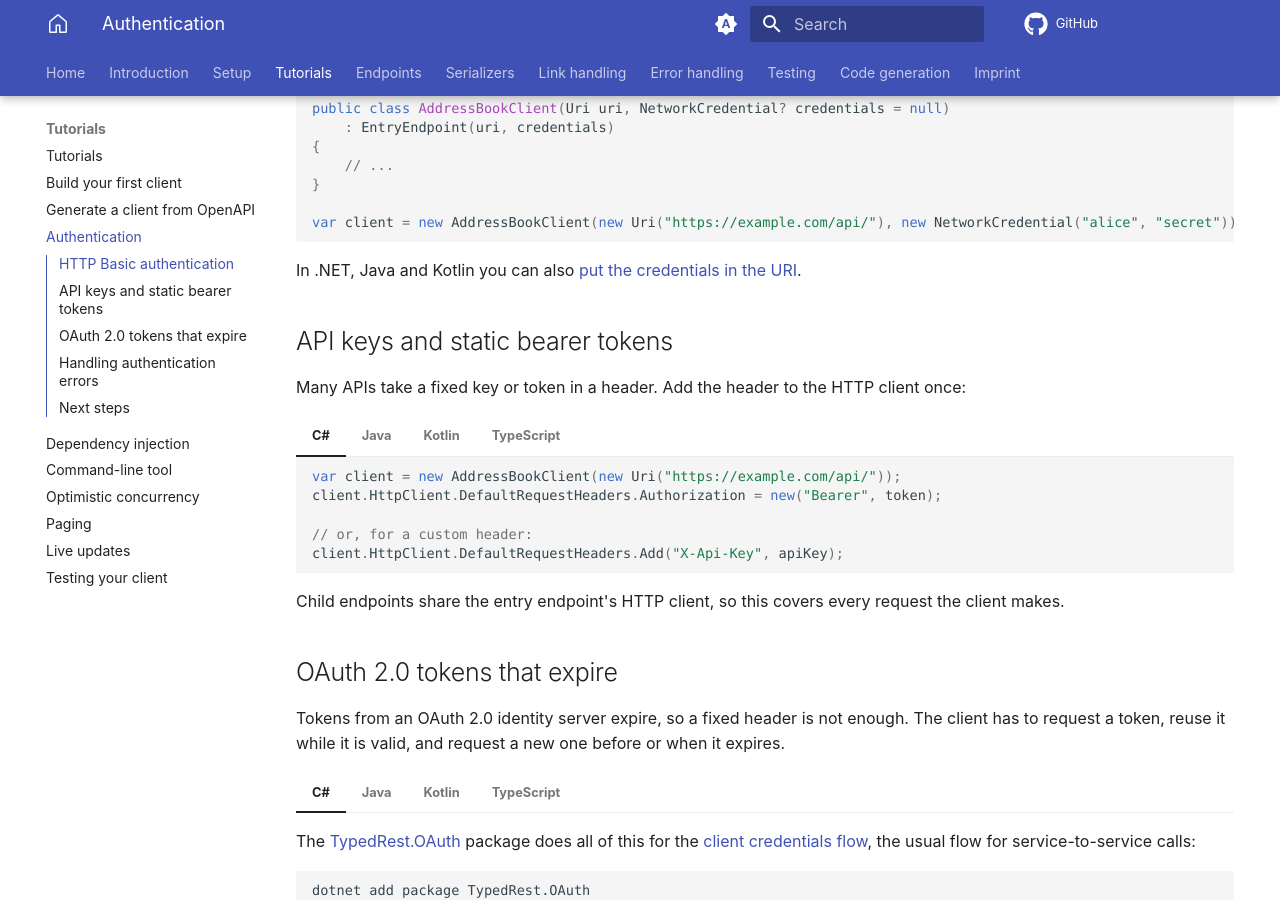
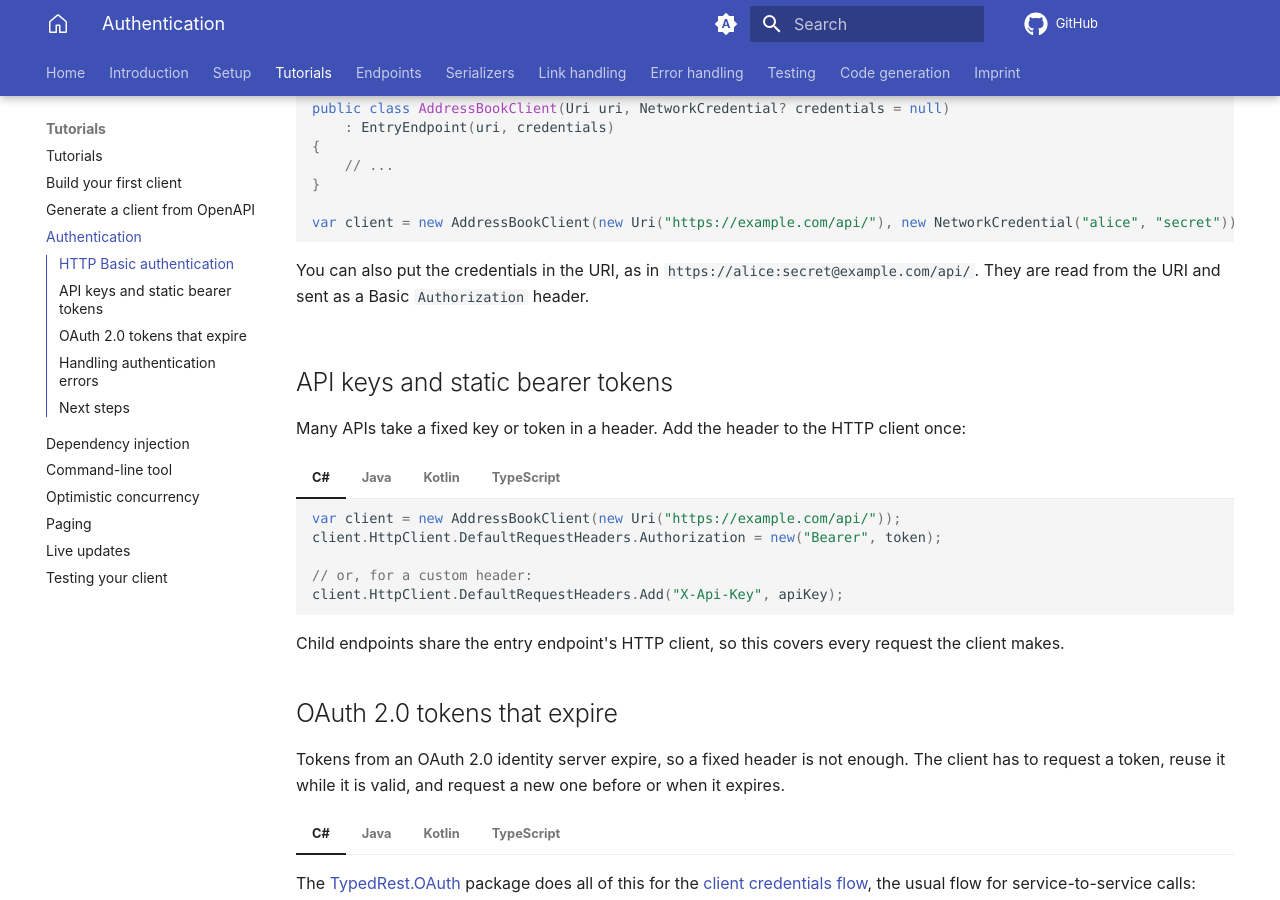
Before and after one commit to TypedRest/docs, an MkDocs documentation site: the page built from docs/tutorials/authentication.md, in a window 1280 px wide and 900 px high, scrolled down 431 px. Built offline with MkDocs 1.6.1 and Material for MkDocs 9.7.7, drawn with Linux system fonts in a browser that asks for light colours; comment, search, counter and statistics services are not loaded.

Commit message:
Tweaked authentication docs

````diff
--- a/docs/tutorials/authentication.md
+++ b/docs/tutorials/authentication.md
@@ -20,6 +20,8 @@ Pass a username and password when creating the entry endpoint:
     var client = new AddressBookClient(new Uri("https://example.com/api/"), new NetworkCredential("alice", "secret"));
     ```
 
+    You can also put the credentials in the URI, as in `https://alice:secret@example.com/api/`. They are read from the URI and sent as a Basic `Authorization` header.
+
 === "Java"
 
     ```java
@@ -34,6 +36,8 @@ Pass a username and password when creating the entry endpoint:
     AddressBookClient client = new AddressBookClient(URI.create("https://example.com/api/"), new HttpCredentials("alice", "secret"));
     ```
 
+    You can also put the credentials in the URI, as in `https://alice:secret@example.com/api/`. They are read from the URI and sent as a Basic `Authorization` header.
+
 === "Kotlin"
 
     ```kotlin
@@ -44,16 +48,14 @@ Pass a username and password when creating the entry endpoint:
     val client = AddressBookClient(URI.create("https://example.com/api/"), HttpCredentials("alice", "secret"))
     ```
 
+    You can also put the credentials in the URI, as in `https://alice:secret@example.com/api/`. They are read from the URI and sent as a Basic `Authorization` header.
+
 === "TypeScript"
-
-    The TypeScript entry endpoint has no credentials parameter. Set the header on its HTTP client instead:
 
     ```typescript
     const client = new AddressBookClient(new URL("https://example.com/api/"));
     client.httpClient.defaultHeaders.set("Authorization", `Basic ${btoa("alice:secret")}`);
     ```
-
-In .NET, Java and Kotlin you can also [put the credentials in the URI](../endpoints/entry.md#http-basic-authentication).
 
 ## API keys and static bearer tokens
 
````
Also changed, not shown: other parts of docs/tutorials/authentication.md (+3 -3 lines), docs/endpoints/entry.md (+0 -4 lines).
